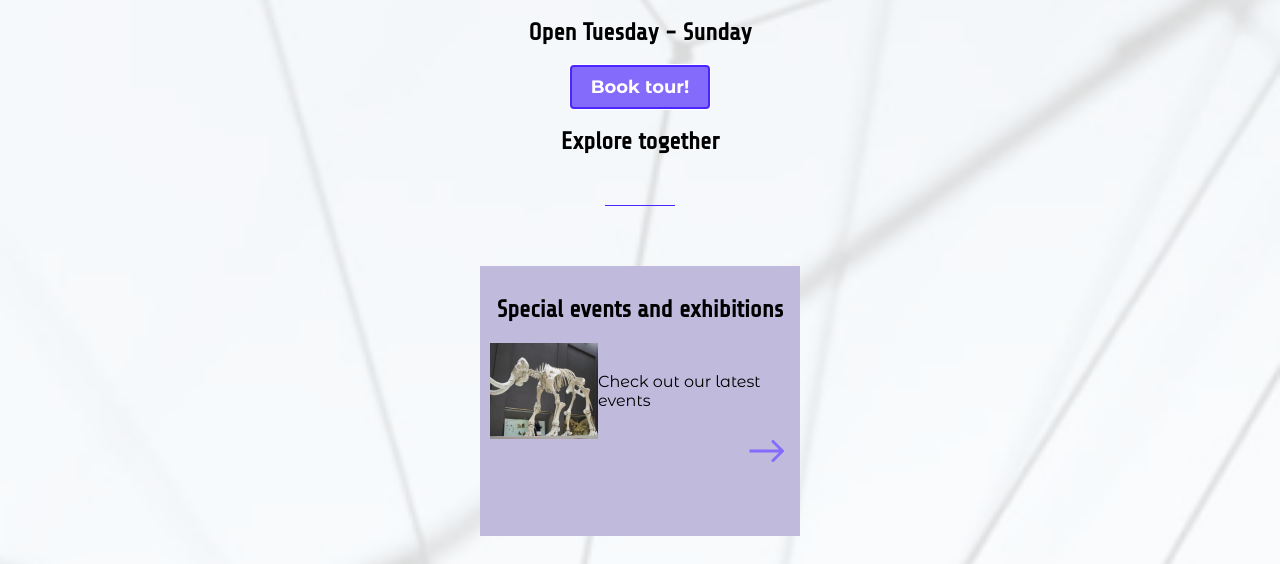
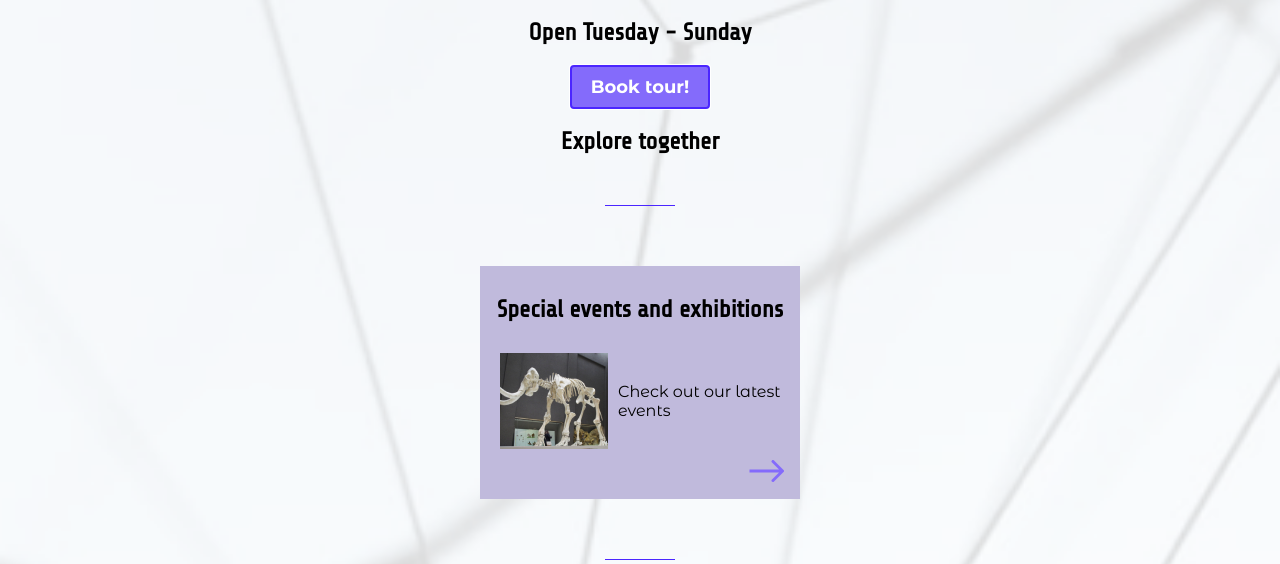
Before and after one commit to Bekkholt/semester-project-1, a plain HTML site: page index.html in a window 1280 px wide. Shown: the part 236-800 px from the top of the page. Drawn offline with nearby package versions, Linux system fonts and the light colour scheme.

Commit message:
small update css index

```diff
--- a/CSS/index.css
+++ b/CSS/index.css
@@ -80,8 +80,12 @@ p, ul, a {
     align-self: center;
     padding: 10px;
     margin: 30px;
-    height: 250px;
+    height: fit-content;
     width: 300px;
+}
+
+.pics {
+    margin: 10px;
 }
 
 .welcome {
```
